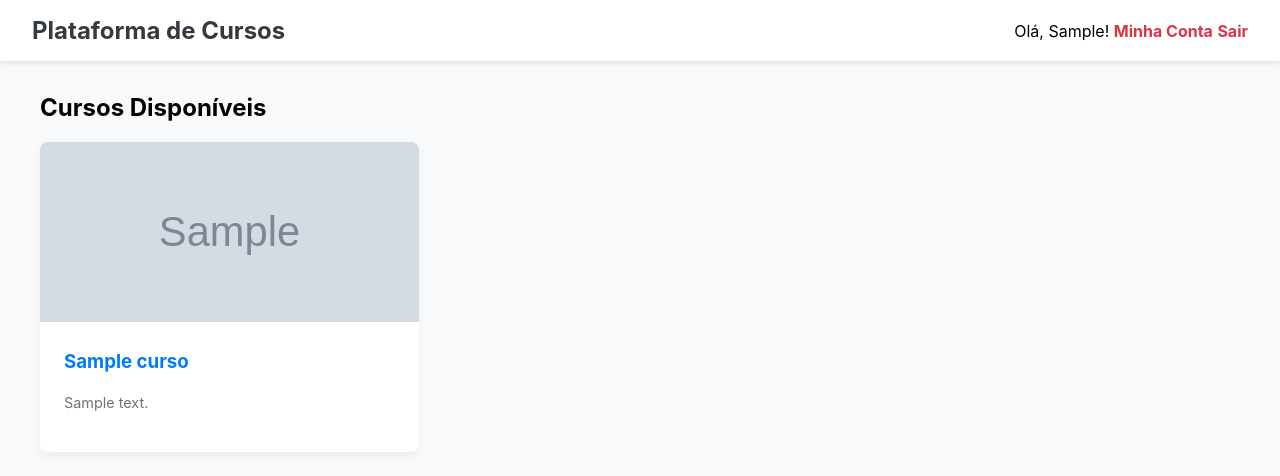
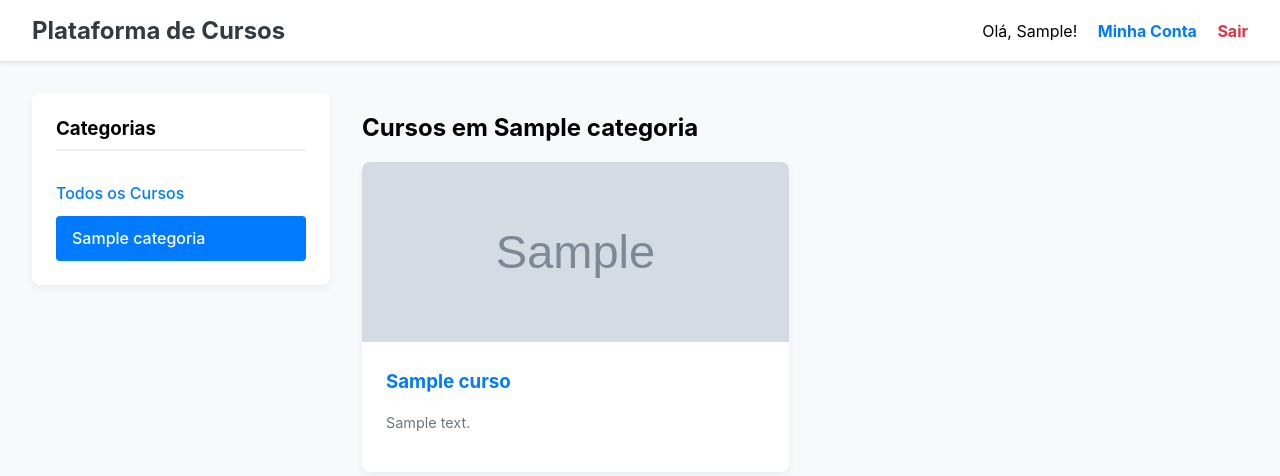
Before and after one commit to leobrda/coursePlatform, a Django app: a page that uses cursos/templates/cursos/lista_cursos.html in a window 1280 px wide. Shown: the top 476 px of the page. Run offline with Django 5.2, Linux system fonts and the light colour scheme; a user stored in the database is signed in; tables that the repository leaves empty hold one stand-in row (values such as "Sample post"); grey boxes marked "Sample" are stand-in pictures.

Commit message:
feat(templates): add category sidebar and filter logic to course list

```diff
--- a/cursos/templates/cursos/lista_cursos.html
+++ b/cursos/templates/cursos/lista_cursos.html
@@ -8,8 +8,20 @@
         body { font-family: -apple-system, BlinkMacSystemFont, "Segoe UI", Roboto, "Helvetica Neue", Arial, sans-serif; margin: 0; background-color: #f8f9fa;}
         .header { background-color: #fff; padding: 1em 2em; box-shadow: 0 2px 4px rgba(0,0,0,0.1); display: flex; justify-content: space-between; align-items: center; }
         .header h1 { margin: 0; font-size: 1.5em; color: #343a40; }
-        .header .user-info a { color: #dc3545; text-decoration: none; font-weight: bold; }
-        .container { max-width: 1200px; margin: 2em auto; padding: 0 2em; }
+        .header .user-info a { color: #007bff; text-decoration: none; font-weight: bold; margin-left: 1em; }
+        .header .user-info a.logout { color: #dc3545; }
+        .container { max-width: 1400px; margin: 2em auto; padding: 0 2em; display: flex; gap: 2em; }
+
+        /* Nova barra lateral para categorias */
+        .sidebar { flex: 0 0 250px; background-color: #fff; padding: 1.5em; border-radius: 8px; box-shadow: 0 4px 8px rgba(0,0,0,0.05); align-self: flex-start;}
+        .sidebar h3 { margin-top: 0; border-bottom: 2px solid #eee; padding-bottom: 0.5em; }
+        .sidebar ul { list-style: none; padding: 0; margin: 0; }
+        .sidebar ul li a { display: block; padding: 0.8em 0; text-decoration: none; color: #007bff; font-weight: 500; border-radius: 4px; transition: background-color 0.2s; }
+        .sidebar ul li a:hover { background-color: #e9ecef; }
+        .sidebar ul li a.active { background-color: #007bff; color: white; padding-left: 1em; }
+
+        /* Conteúdo principal dos cursos */
+        .main-content { flex-grow: 1; }
         .course-grid { display: grid; grid-template-columns: repeat(auto-fill, minmax(300px, 1fr)); gap: 2em; }
         .course-card { background-color: #fff; border-radius: 8px; box-shadow: 0 4px 8px rgba(0,0,0,0.05); overflow: hidden; transition: transform 0.2s; text-decoration: none; color: inherit;}
         .course-card:hover { transform: translateY(-5px); }
@@ -27,35 +39,61 @@
             {% if user.is_authenticated %}
                 <span>Olá, {{ user.first_name }}!</span>
                 <a href="{% url 'cursos:editar_perfil' %}">Minha Conta</a>
-                <a href="{% url 'cursos:logout' %}">Sair</a>
+                <a href="{% url 'cursos:logout' %}" class="logout">Sair</a>
             {% endif %}
         </div>
     </header>
 
-    <main class="container">
-        <h2>Cursos Disponíveis</h2>
+    <div class="container">
+        <aside class="sidebar">
+            <h3>Categorias</h3>
+            <ul>
+                <!-- Link para mostrar TODOS os cursos -->
+                <li>
+                    <a href="{% url 'home' %}" class="{% if not categoria_selecionada %}active{% endif %}">
+                        Todos os Cursos
+                    </a>
+                </li>
+                <!-- Loop para listar cada categoria como um link -->
+                {% for c in categorias %}
+                <li>
+                    <a href="{% url 'lista_cursos_por_categoria' c.slug %}" class="{% if categoria_selecionada.slug == c.slug %}active{% endif %}">
+                        {{ c.nome }}
+                    </a>
+                </li>
+                {% endfor %}
+            </ul>
+        </aside>
+
+        <main class="main-content">
+            <!-- O título agora é dinâmico -->
+            <h2>
+                {% if categoria_selecionada %}
+                    Cursos em {{ categoria_selecionada.nome }}
+                {% else %}
+                    Cursos Disponíveis
+                {% endif %}
+            </h2>
+
             <div class="course-grid">
-            <!-- Aqui começa o loop para mostrar cada curso -->
                 {% for curso in cursos %}
                     <a href="{% url 'cursos:detalhe_curso' pk=curso.pk %}" class="course-card">
-                    <!-- Mostra a imagem de capa do curso -->
                         {% if curso.imagem_capa %}
                             <img src="{{ curso.imagem_capa.url }}" alt="Capa do curso {{ curso.titulo }}">
                         {% else %}
-                        <!-- Uma imagem padrão caso o curso não tenha capa -->
                             <img src="https://placehold.co/600x400/007BFF/FFFFFF?text=Curso" alt="Capa padrão">
                         {% endif %}
                         <div class="course-card-content">
                             <h3>{{ curso.titulo }}</h3>
-                        <p>{{ curso.descricao|truncatewords:20 }}</p> <!-- Limita a descrição a 20 palavras -->
+                            <p>{{ curso.descricao|truncatewords:20 }}</p>
                         </div>
                     </a>
                 {% empty %}
-                <!-- Mensagem que aparece se não houver nenhum curso cadastrado -->
-                <p>Nenhum curso disponível no momento.</p>
+                    <p>Nenhum curso encontrado nesta categoria.</p>
                 {% endfor %}
             </div>
         </main>
+    </div>
 
 </body>
 </html>
```
Lines whose indentation alone changed are shown as unchanged.
